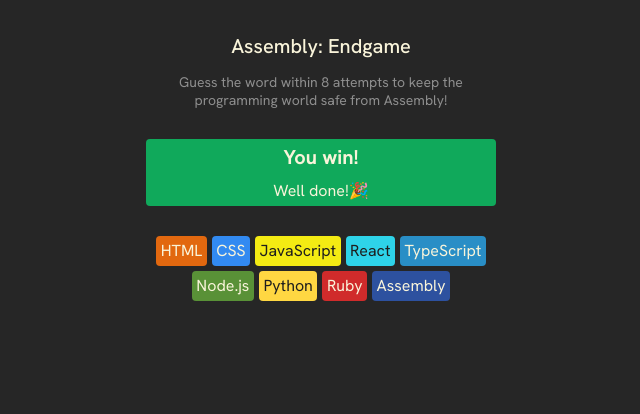
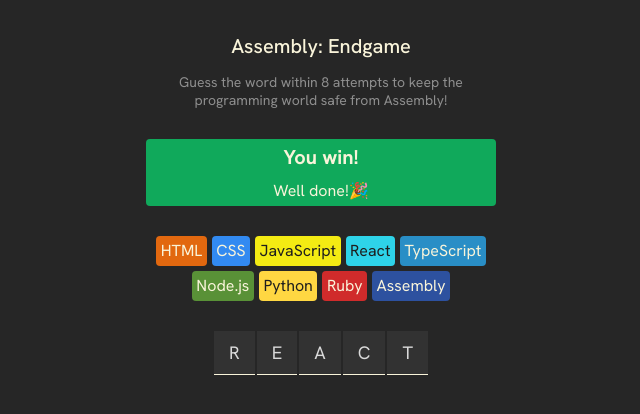
Before and after one commit to Kennedysenyo/Assembly-Endgame, a React (Vite) app: page / in a window 1280 px wide. Shown: the top 414 px of the page, without its empty margins (319-959 px from the left). Built offline with nearby package versions, Linux system fonts and the light colour scheme.

Commit message:
add letter box components

```diff
--- a/src/assets/styles/styles.css
+++ b/src/assets/styles/styles.css
@@ -54,9 +54,25 @@ section.language-chips {
   justify-content: center;
   max-width: 350px;
   gap: 5px;
+  margin-block: 30px;
 }
 
 section.language-chips > span {
   padding: 4.5px;
   border-radius: 4px;
 }
+
+section.word {
+  display: flex;
+  flex-wrap: wrap;
+  justify-content: center;
+  gap: 2px;
+}
+
+section.word > span {
+  padding: 10px 15px;
+  background-color: #323232;
+  text-transform: uppercase;
+  border-bottom: 1px solid #F9f4DA;
+  font-size: 1.125rem;
+}
--- a/src/components/AssemblyEndgame.jsx
+++ b/src/components/AssemblyEndgame.jsx
@@ -1,10 +1,13 @@
-import React from "react"
+import { useState } from "react"
 import { languages } from "../languages"
 import LanguageChip from "./LanguageChip"
+import LetterBox from "./LetterBox";
 
 export default function AssemblyEndgame() {
 
-  const chips = languages.map( lang =>
+  const [currentWord, setCurrentWord] = useState("react");
+
+  const langChips = languages.map( lang =>
     <LanguageChip
       key={lang.name}
       language={lang.name}
@@ -12,6 +15,8 @@ export default function AssemblyEndgame() {
       backgroundColor={lang.backgroundColor}
     />
   )
+
+  const letterBox = currentWord.split("").map((letter, index) => <LetterBox key={index+1} letter={letter} />)
 
   return (
     <main>
@@ -24,7 +29,10 @@ export default function AssemblyEndgame() {
         <p>Well done!🎉</p>
       </section>
       <section className="language-chips">
-        {chips}
+        {langChips}
+      </section>
+      <section className="word">
+        {letterBox}
       </section>
     </main>
   )
--- /dev/null
+++ b/src/components/LetterBox.jsx
@@ -0,0 +1,6 @@
+
+export default function LetterBox(props) {
+  return(
+    <span className="letter">{props.letter}</span>
+  )
+}
```
